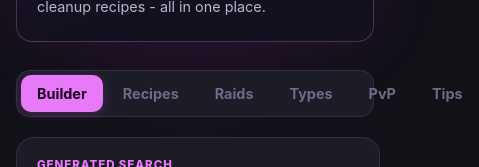
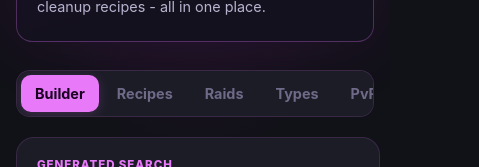
Before and after one commit to marcadams/pogo-search-helper, a React (Vite) app: page / in a window 390 px wide. Shown: the part 163-330 px from the top of the page, 479 px wide, since content can reach past the window. Built offline with nearby package versions, Linux system fonts and the light colour scheme.

Commit message:
style(mobile-ui): Enable horizontal tab scrolling on mobile devices

```diff
--- a/src/styles.css
+++ b/src/styles.css
@@ -121,12 +121,18 @@ h1 {
   position: sticky;
   top: 0;
   z-index: 50;
-}
+  overflow-x: auto;
+  -webkit-overflow-scrolling: touch;
+  scrollbar-width: none;
+}
+.tab-nav::-webkit-scrollbar { display: none; }
 .tab-btn {
   flex: 1;
+  flex-shrink: 0;
+  white-space: nowrap;
   border: 0;
   border-radius: 10px;
-  padding: 10px 16px;
+  padding: 10px 14px;
   font-size: .9rem;
   font-weight: 700;
   color: var(--text-dim);
```
Also changed, not shown: 1 other file (tests, documents, lock files or other folders).
